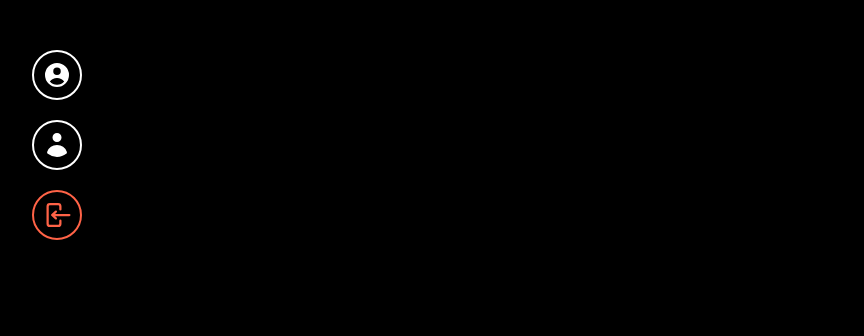
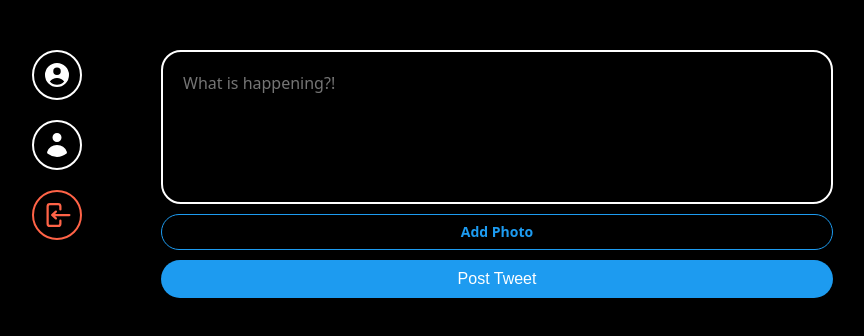
Before and after one commit to aken5887/nwitter-reloaded, a React (Vite) app: page / in a window 1280 px wide. Shown: the top 336 px of the page, without its empty margins (237-1101 px from the left). Built offline with nearby package versions, Linux system fonts and the light colour scheme; no server answers; sample sign-in values are in the browser's storage.

Commit message:
4.1 Post Tweet Form

```diff
--- a/index.html
+++ b/index.html
@@ -1,8 +1,8 @@
-<!doctype html>
+<!DOCTYPE html>
 <html lang="en">
   <head>
     <meta charset="UTF-8" />
-    <link rel="icon" type="image/svg+xml" href="/vite.svg" />
+    <link rel="icon" type="image/svg+xml" href="/twitter.3.ico" />
     <meta name="viewport" content="width=device-width, initial-scale=1.0" />
     <title>Nwitter Reloaded</title>
   </head>
--- a/src/components/layout.tsx
+++ b/src/components/layout.tsx
@@ -1,4 +1,4 @@
-import { useNavigate } from "react-router-dom";
+import { Outlet, useNavigate } from "react-router-dom";
 import styled from "styled-components";
 import { auth } from "../firebase";
 import { Link } from "react-router-dom";
@@ -100,6 +100,7 @@
             </svg>
           </MenuItem>
         </Menu>
+        <Outlet />
       </Wrapper>
     </>
   );
--- /dev/null
+++ b/src/components/post-tweet-form.tsx
@@ -0,0 +1,102 @@
+import { useState } from "react";
+import { styled } from "styled-components";
+
+const Form = styled.form`
+  display: flex;
+  flex-direction: column;
+  gap: 10px;
+`;
+
+const TextArea = styled.textarea`
+  border: 2px solid white;
+  padding: 20px;
+  border-radius: 20px;
+  font-size: 16px;
+  color: white;
+  background-color: black;
+  width: 100%;
+  resize: none;
+  font-family: system-ui, -apple-system, BlinkMacSystemFont, "Segoe UI", Roboto,
+    Oxygen, Ubuntu, Cantarell, "Open Sans", "Helvetica Neue", sans-serif;
+  &::palceholder {
+    font-size: 16px;
+  }
+  &:focus {
+    outline: none;
+    border-color: #1d9bf0;
+  }
+`;
+const AttachFileButton = styled.label`
+  padding: 10px 0px;
+  color: #1d9bf0;
+  text-align: center;
+  border-radius: 20px;
+  border: 1px solid #1d9bf0;
+  font-size: 14px;
+  font-weight: 600;
+  cursor: pointer;
+`;
+const AttachFileInput = styled.input`
+  display: none;
+`;
+const SubmitBtn = styled.input`
+  background-color: #1d9bf0;
+  color: white;
+  border: none;
+  padding: 10px 0px;
+  border-radius: 20px;
+  font-size: 16px;
+  cursor: pointer;
+  &:hover,
+  &:active {
+    opacity: 0.9;
+  }
+`;
+
+export default function PostTweetForm() {
+  const [isLoading, setLoading] = useState(false);
+  const [tweet, setTweet] = useState("");
+  const [file, setFile] = useState<File | null>(null);
+
+  const onChange = async (e: React.ChangeEvent<HTMLTextAreaElement>) => {
+    setTweet(e.target.value);
+  };
+
+  const onFileChange = (e: React.ChangeEvent<HTMLInputElement>) => {
+    const { files } = e.target;
+    if (files && files.length === 1) {
+      setFile(files[0]);
+    } else {
+      alert("이미지는 1개만 첨부가능합니다.");
+    }
+  };
+
+  const onSubmit = () => {
+    return false;
+  };
+
+  return (
+    <Form onSubmit={onSubmit}>
+      <TextArea
+        rows={5}
+        maxLength={180}
+        onChange={onChange}
+        value={tweet}
+        placeholder="What is happening?!"
+      />
+      <AttachFileButton htmlFor="file">
+        {file ? "Photo added ✅" : "Add Photo"}
+      </AttachFileButton>
+      <AttachFileInput
+        onChange={onFileChange}
+        type="file"
+        id="file"
+        accept="image/*"
+      />
+      <SubmitBtn
+        type="submit"
+        value={isLoading ? "Posting..." : "Post Tweet"}
+      />
+    </Form>
+  );
+}
--- a/src/routes/home.tsx
+++ b/src/routes/home.tsx
@@ -1,3 +1,12 @@
+import { styled } from "styled-components";
+import PostTweetForm from "../components/post-tweet-form";
+
+const Wrapper = styled.div``;
+
 export default function Home() {
-  return <h1></h1>;
+  return (
+    <Wrapper>
+      <PostTweetForm />
+    </Wrapper>
+  );
 }
```
Also changed, not shown: 1 other file (tests, documents, lock files or other folders).
